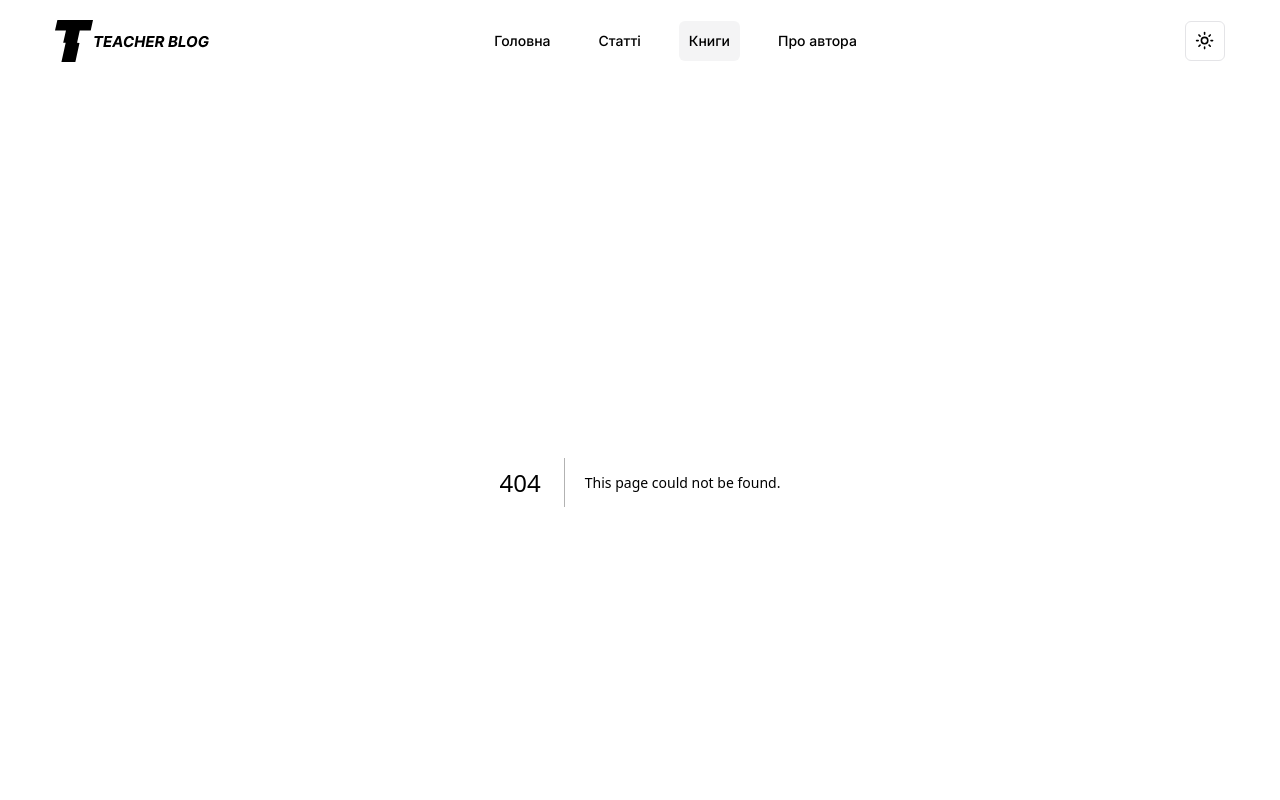
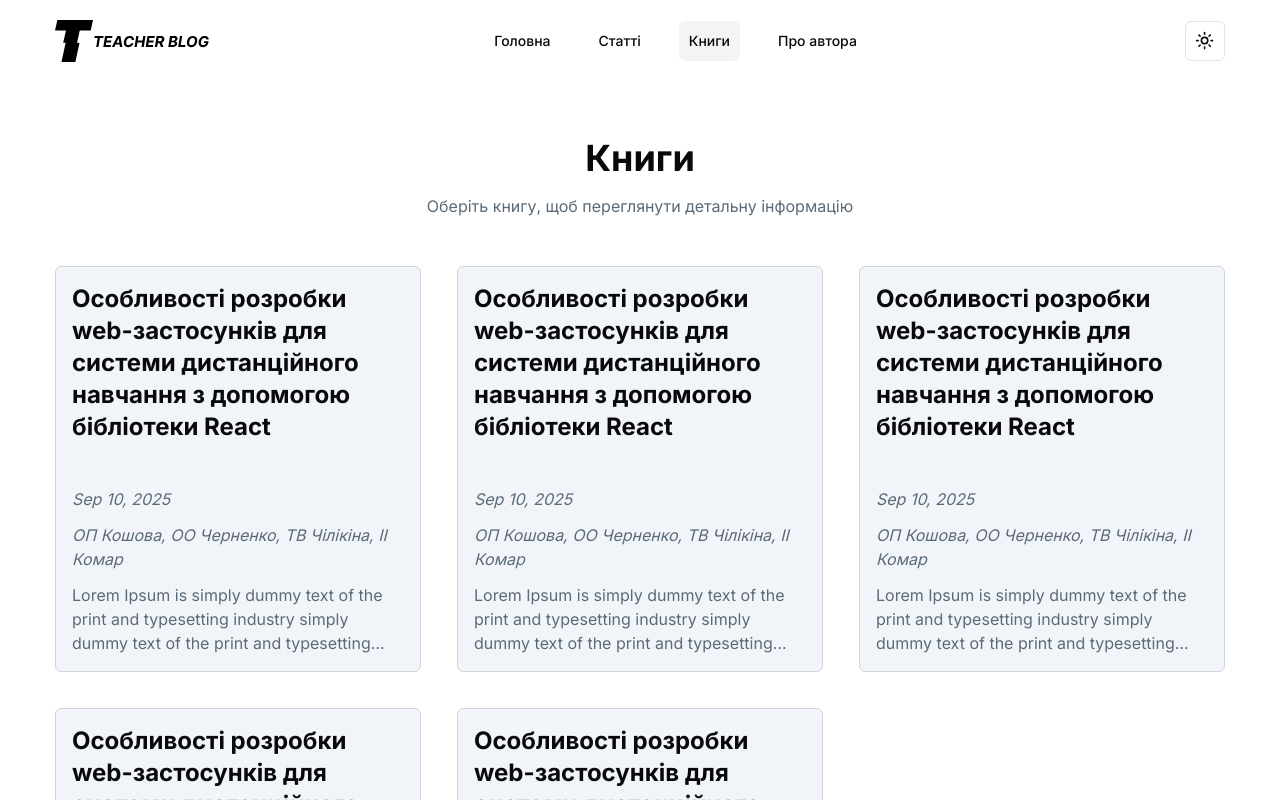
Before and after one commit to illyakomar/teacher-blog, a Next.js app: page /books in a window 1280 px wide. Before the commit this address had no page. Shown: the top 800 px of the page. Built offline with nearby package versions, Linux system fonts and the light colour scheme.

Commit message:
feat: added book page

```diff
--- a/src/app/articles/page.tsx
+++ b/src/app/articles/page.tsx
@@ -14,7 +14,9 @@ export default function ArticlePage() {
    <Container>
     <div className='mb-12 flex justify-center flex-col items-center'>
      <h1 className='text-2xl font-bold sm:text-4xl mb-4'>Статті</h1>
-     <p className='text-secondary'>Оберіть категорію, щоб побачити більше</p>
+     <p className='text-secondary'>
+      Оберіть статтю, щоб переглянути детальну інформацію
+     </p>
     </div>
     <div className='grid gap-7 grid-cols-[repeat(auto-fill,_minmax(300px,_1fr))]'>
      <ArticleCard />
--- /dev/null
+++ b/src/app/books/page.tsx
@@ -0,0 +1,24 @@
+import BookCard from '@/components/books/book-card';
+import Container from '@/components/layout/container';
+
+export default function BookPage() {
+ return (
+  <section className='py-14'>
+   <Container>
+    <div className='mb-12 flex justify-center flex-col items-center'>
+     <h1 className='text-2xl font-bold sm:text-4xl mb-4'>Книги</h1>
+     <p className='text-secondary'>
+      Оберіть книгу, щоб переглянути детальну інформацію
+     </p>
+    </div>
+    <div className='grid gap-9 grid-cols-[repeat(auto-fill,_minmax(300px,_1fr))]'>
+     <BookCard />
+     <BookCard />
+     <BookCard />
+     <BookCard />
+     <BookCard />
+    </div>
+   </Container>
+  </section>
+ );
+}
--- /dev/null
+++ b/src/components/books/book-card.tsx
@@ -0,0 +1,29 @@
+import Link from 'next/link';
+
+const BookCard = () => {
+ return (
+  <div className='border border-gray-300 rounded-md bg-slate-100 p-4 flex flex-col items-center gap-11 hover:bg-white hover:drop-shadow-sm hover:-translate-y-2 transition-all'>
+   <h3>
+    <Link href='/home' className='block font-bold text-2xl line-clamp-3'>
+     <span className='bg-gradient-to-r from-violet-200 to-violet-100 bg-[length:0px_10px] bg-left-bottom bg-no-repeat transition-[background-size] duration-500 hover:bg-[length:100%_10px] group-hover:bg-[length:100%_10px]'>
+      Особливості розробки web-застосунків для системи дистанційного навчання з
+      допомогою бібліотеки React
+     </span>
+    </Link>
+   </h3>
+   <div className='text-secondary italic space-y-3'>
+    <p>Sep 10, 2025</p>
+    <p className='line-clamp-2'>
+     ОП Кошова, ОО Черненко, ТВ Чілікіна, ІІ Комар
+    </p>
+    <p className='not-italic line-clamp-3 mb-[18px]'>
+     Lorem Ipsum is simply dummy text of the print and typesetting industry
+     simply dummy text of the print and typesetting industry Lorem Ipsum is
+     simply dummy text of the print and typesetting industry...
+    </p>
+   </div>
+  </div>
+ );
+};
+
+export default BookCard;
```
